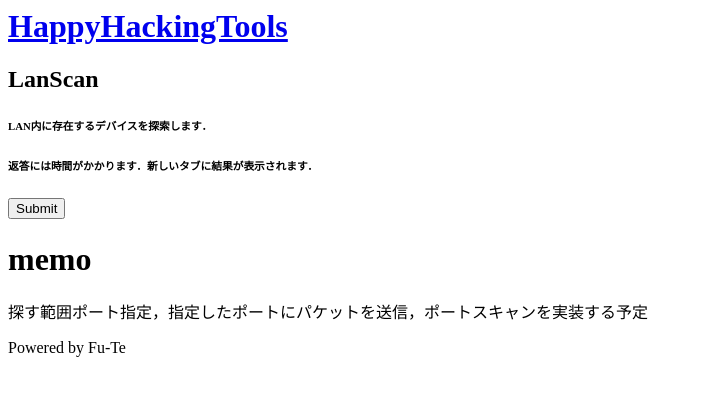
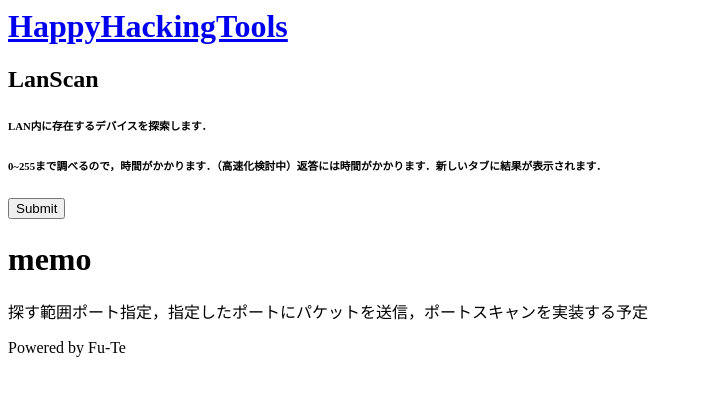
Before and after one commit to T3pp31/HappyHackingTools.py_2022, a Flask app: page /lanscan in a window 1280 px wide. Shown: the top 396 px of the page, without its empty margins (0-703 px from the left). Run offline with Flask 2, Linux system fonts and the light colour scheme.

Commit message:
ちゃんげ

```diff
--- a/hackingtools.py
+++ b/hackingtools.py
@@ -55,7 +55,7 @@ def get_addr(network_part):
     ip_addr_list = []
 
 
-    for i in range (0,10):
+    for i in range (0,255):
         i = str(i)
         dst_addr = network_part + i
         ip_addr_list.append(dst_addr)
--- a/templates/lanscan.html
+++ b/templates/lanscan.html
@@ -5,7 +5,7 @@
 <h2>LanScan<h2>
     <body>
         <h6>LAN内に存在するデバイスを探索します．</h6>
-        <h6>返答には時間がかかります．新しいタブに結果が表示されます．</h6>
+        <h6>0~255まで調べるので，時間がかかります．（高速化検討中）返答には時間がかかります．新しいタブに結果が表示されます．</h6>
         <table>
             {% if result %}
             <iframe src="{{ lanscan }}"
```
